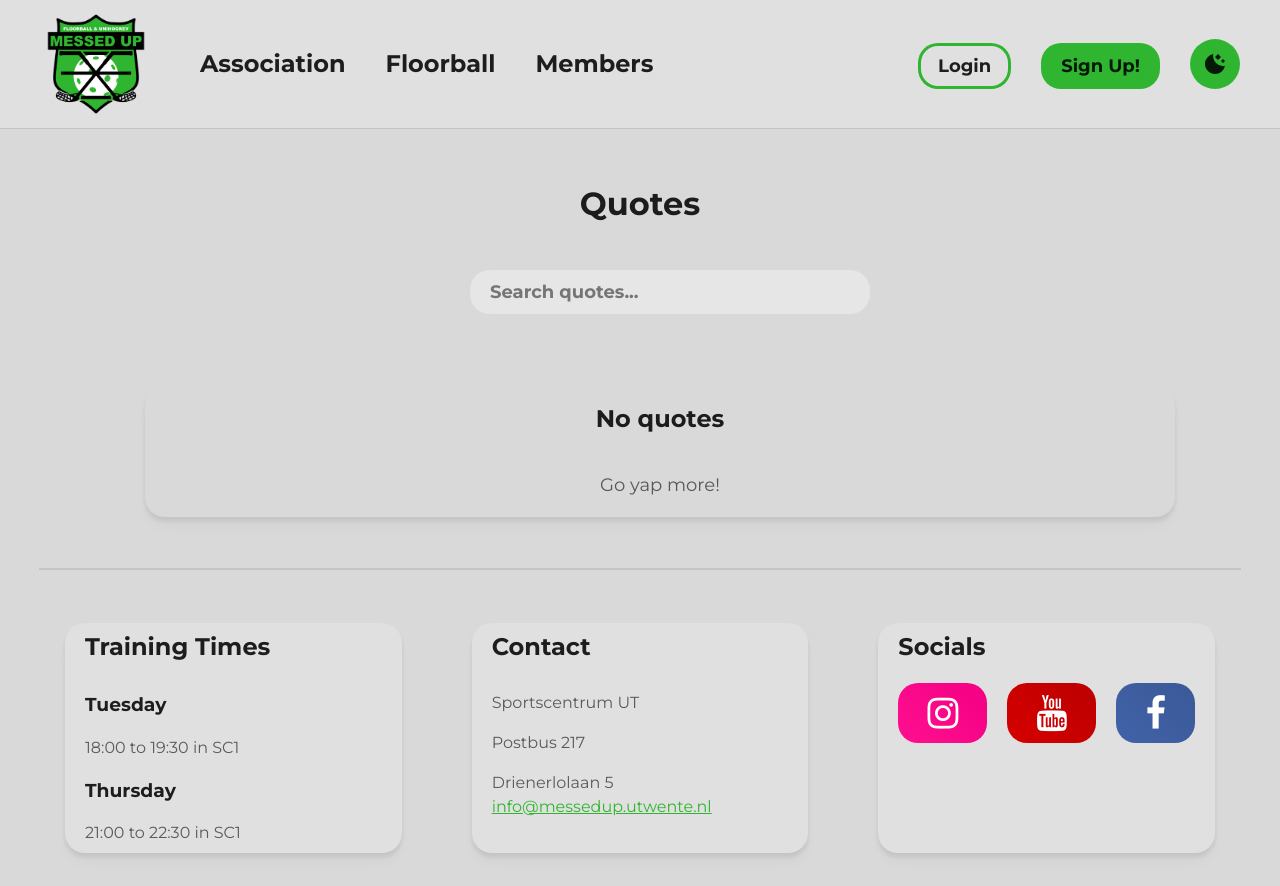
After one commit to QuirijndeGroen/MessedUpSite, a Django app: page /quotes/ in a window 1280 px wide. The commit adds this page. Run offline with Django 5.2, Linux system fonts and the light colour scheme; data that the repository does not hold is empty.

Commit message:
When a quote is added the user is directed to all previous entered quotes.

```diff
--- a/MessedUpSite/apps/accounts/urls.py
+++ b/MessedUpSite/apps/accounts/urls.py
@@ -2,11 +2,13 @@ from django.urls import path
 from django.contrib.auth import views as auth_views
 
 from . import views
+from MessedUpSite.apps.quotes.views import newquote
 
 name = "accounts"
 urlpatterns = [
     path("profile/", views.ProfileView, name="profile"),
     path("members/", views.MembersView, name="members"),
+    path("newquote/", newquote, name="newquote"),
     # Authentication URLs
     path(
         "login/",
--- a/MessedUpSite/apps/quotes/urls.py
+++ b/MessedUpSite/apps/quotes/urls.py
@@ -9,9 +9,4 @@ urlpatterns = [
         views.quote_list,
         name="quote_list",
     ),
-    path(
-        "newquote/",
-        views.newquote,
-        name="newquote",
-    ),
 ]
--- a/MessedUpSite/apps/quotes/views.py
+++ b/MessedUpSite/apps/quotes/views.py
@@ -31,6 +31,6 @@ def quote_list(request: HttpRequest):
 
     quotes = Quote.objects.all().order_by("-created")
 
-    return render(request, "accounts/quotes.html", {
+    return render(request, "quotes.html", {
         "quotes": quotes
     })
--- /dev/null
+++ b/MessedUpSite/static/css/quotes.css
@@ -0,0 +1,148 @@
+@import 'styles.css';
+
+.card-list {
+  display: flex;
+  flex-direction: column;
+  gap: 20px;
+  width: 90%;
+}
+
+.search {
+  width: 30%;
+  margin: 20px;
+  border:none;
+}
+
+.search:hover, .search:focus {
+  border: none;
+}
+
+
+.search-field, .search-field:focus, .search-field:checked, .search-field:active, .search-field:autofill,
+.search-field:-webkit-autofill, .search-field:-webkit-autofill:focus, .search-field:-webkit-autofill:active,
+.search-field:-webkit-autofill:checked {
+  width: 100%;
+  height: 1.5rem;
+  color: var(--text-strong);
+  background-color: var(--bg-light);
+  border-radius: 20px;
+  font: var(--h4);
+  padding: 10px 20px;
+  margin: 10px;
+  border: none;
+}
+
+.card {
+  display: flex;
+  flex-direction: column;
+  padding: 0;
+  margin: 25px;
+  overflow: hidden;
+}
+
+/*===============================
+               Items
+  ===============================*/
+
+.item {
+  width: 100%;
+  display: grid;
+  margin: 0;
+}
+
+.item-text {
+  text-align: left;
+  overflow: hidden;
+  text-overflow: ellipsis;
+  padding: 0 20px;
+  text-align: center;
+}
+
+.item-info {
+  padding: 0 20px;
+  align-self: center;
+}
+
+/*========== Side Image =========*/
+
+@media only screen and (min-width: 600px) {
+  .img-side {
+    grid-template-columns: 30vh auto auto;
+    grid-template-rows: auto auto 20px;
+    /* 74 px for button */
+  }
+
+  .img-side .item-image {
+    max-width: 60vh;
+    grid-row: span 3 / span 3;
+    grid-column-start: 1;
+    grid-row-start: 1;
+  }
+
+  .img-side .item-text {
+    grid-column-start: 2;
+    grid-column: span 2 / span 2;
+    grid-row-start: 1;
+  }
+
+  .img-side .item-button {
+    grid-column-start: 3;
+    grid-row-start: 2;
+    padding-bottom: 8px;
+  }
+
+  .img-side .item-info {
+    grid-row-start: 2;
+    grid-column-start: 2;
+  }
+}
+
+@media only screen and (max-width: 600px) {
+  .img-side {
+    grid-template-columns: auto auto;
+    grid-template-rows: auto auto 74px;
+  }
+
+  .img-side .item-image {
+    grid-row-start: 1;
+    grid-column: span 2 / span 2;
+  }
+
+  .img-side .item-text {
+    grid-row-start: 2;
+    grid-column: span 2 / span 2;
+  }
+
+  .img-side .item-button {
+    grid-row-start: 3;
+
+    padding-bottom: 8px;
+  }
+
+  .img-side .item-info {
+    grid-row-start: 3;
+  }
+}
+
+
+
+.registrationlists {
+  display: none;
+  opacity: 0;
+  transition: var(--transition);
+  margin-bottom: 32px;
+}
+
+.registrationlists.show {
+  display: block;
+  opacity: 1;
+}
+
+
+.registrationlist-text {
+  display: flex;
+  flex-direction: row;
+  justify-content: space-between;
+  align-items: flex-start;
+  padding: 0 20px;
+}
--- /dev/null
+++ b/MessedUpSite/static/js/quotes-filter.js
@@ -0,0 +1,17 @@
+function FilterActivities() {
+  document.getElementById("search_input").addEventListener("input", (event) => {
+    const searchTerm = event.target.value.toLowerCase();
+    const activityCards = document.querySelectorAll(".quote");
+
+    activityCards.forEach((card) => {
+      const cardText = card.textContent.toLowerCase();
+      if (cardText.includes(searchTerm)) {
+        card.style.display = "";
+      } else {
+        card.style.display = "none";
+      }
+    });
+  });
+}
+
+FilterActivities();
--- /dev/null
+++ b/MessedUpSite/templates/quotes.html
@@ -0,0 +1,43 @@
+{% extends "base.html" %}
+
+{% block title %}Quotes{% endblock %}
+
+{% load static %}
+{% block extra_head %}
+<link rel="stylesheet" href="{% static "css/quotes.css" %}">
+{% endblock %}
+
+{% block content %}
+  <h1>Quotes</h1>
+
+  <div class="search">
+    <input type="text" id="search_input" placeholder="Search quotes..." class="search-field" maxlength="30" />
+  </div>
+
+  <ul class="card-list">
+
+    {% for quote in quotes %}
+
+    <div class="card item bg quote">
+      <div class="item-text">
+        <h2 style="text-wrap: balance;">{{ quote.text }}</h2>
+        <p style="font: var(--p1); text-align: center; color: var(--text-strong);">
+            {{ quote.person }}
+        </p>
+      </div>
+    </div>
+
+    {% empty %}
+
+    <div class="card item-text center">
+      <h2>No quotes</h2>
+      <p style="font: var(--p1);">
+          Go yap more!
+      </p>
+    </div>
+
+    {% endfor %}
+
+  </ul>
+  <script rel="text/javascript" src="{% static "js/quotes-filter.js" %}" defer></script>
+{% endblock %}
--- a/MessedUpSite/urls.py
+++ b/MessedUpSite/urls.py
@@ -12,7 +12,7 @@ urlpatterns = [
     path("accounts/", include("MessedUpSite.apps.accounts.urls")),
     path("accounts/", include("MessedUpSite.apps.activities.urls")),
     path("accounts/", include("MessedUpSite.apps.registrationlists.urls")),
-    path("accounts/", include("MessedUpSite.apps.quotes.urls")),
+    path("", include("MessedUpSite.apps.quotes.urls")),
 ]
 
 if settings.DEBUG:
```
Also changed, not shown: MessedUpSite/templates/accounts/members.html (+9 -0 lines).
